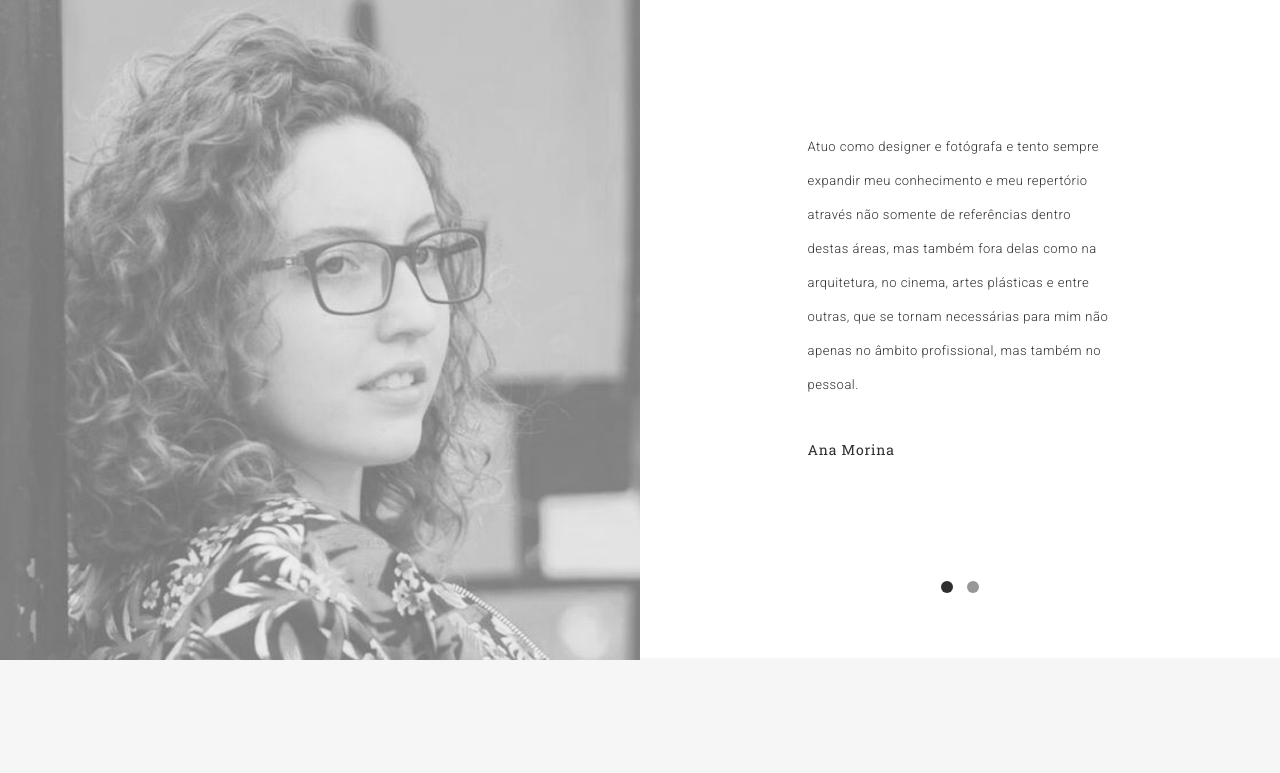
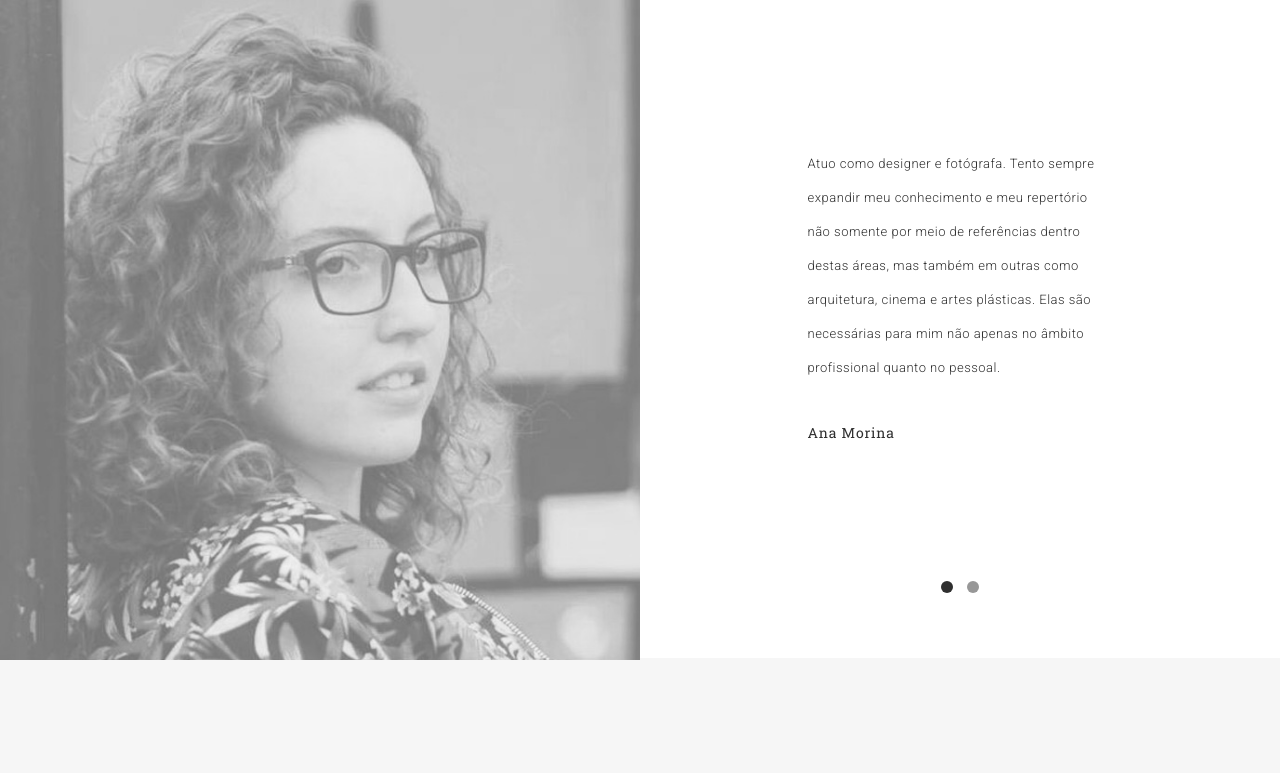
Before and after one commit to anamorina/anamorina-portfolio, a plain HTML site: page index.html in a window 1280 px wide. Shown: the part 800-1573 px from the top of the page. Drawn offline with Linux system fonts and the light colour scheme.

Commit message:
Update index.html

```diff
--- a/index.html
+++ b/index.html
@@ -99,7 +99,7 @@
                                     <div class="wrap-about">
                                         <div class="w-content">
                                             <p class="head-about">
-                        Atuo como designer e fotógrafa e tento sempre expandir meu conhecimento e meu repertório através não somente de referências dentro destas áreas, mas também fora delas como na arquitetura, no cinema, artes plásticas e entre outras, que se tornam necessárias para mim não apenas no âmbito profissional, mas também no pessoal.</p>
+                        Atuo como designer e fotógrafa. Tento sempre expandir meu conhecimento e meu repertório não somente por meio de referências dentro destas áreas, mas também em outras como arquitetura, cinema e artes plásticas. Elas são necessárias para mim não apenas no âmbito profissional quanto no pessoal.</p>
                                             <h1 class="name">
                         Ana Morina</h1>
                                         </div>
```
